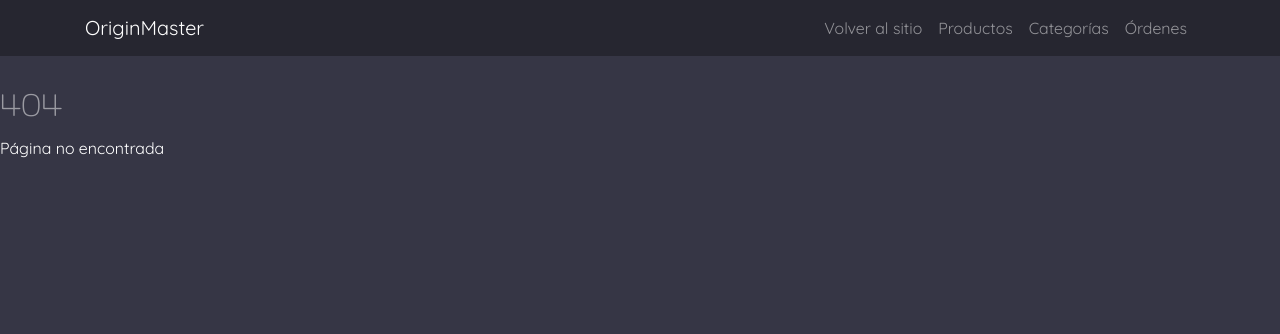
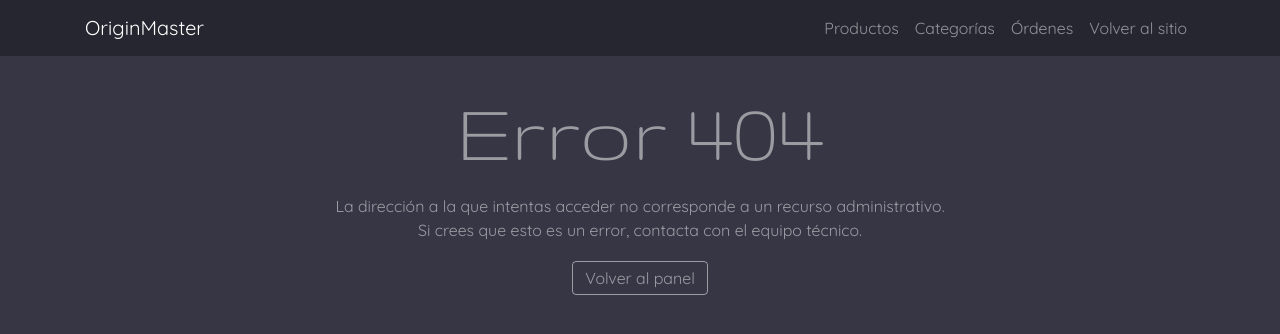
Before and after one commit to nachopiris/ecommerce-ft04-g11, a React (Create React App) app in the folder client/: page /admin in a window 1280 px wide. Before the commit this address had no page. Shown: the top 334 px of the page. Built offline with nearby package versions, Linux system fonts and the light colour scheme.

Commit message:
adds error404 and styles, adds categories to products table, modifies error404 render, fixes unhandled rejection on products table, adds error404 to product route, modifies admin navbar

```diff
--- a/client/src/App.js
+++ b/client/src/App.js
@@ -9,6 +9,7 @@ import HomePage from './components/HomePage';
 import Navbar from './components/Navbar';
 import Orders from './components/Orders'
 import Cart from './components/Cart/Cart'
+import Error404 from './components/Error404'
 
 function App() {
     return (
@@ -23,17 +24,9 @@ function App() {
                 <Route exact path="/admin/productos" component={AdminProducts} />
                 <Route exact path="/admin/categorias" component={AddCategories} />
                 <Route exact path="/admin/ordenes" component={Orders} />
-                <Route path="/admin/*">
-                    <div>
-                        <h1>404</h1>
-                        <p>Recursos administrativos no encontrados</p>
-                    </div>
-                </Route>
 
-                <Route path="*">
-                    <h1>404</h1>
-                    <p>Página no encontrada</p>
-                </Route>
+
+                <Route path="*" component={Error404} />
 
 
             </Switch>
--- a/client/src/components/AdminProducts/Edit.jsx
+++ b/client/src/components/AdminProducts/Edit.jsx
@@ -11,7 +11,7 @@ function Edit({ show, handleClose, product, updateProduct, allCategories }) {
         description,
         stock,
         price,
-                categories: categories.map(item => item.id),
+        categories: categories ? categories.map(item => item.id) : [],
         categoriesToDelete: []
     });
 
@@ -22,7 +22,7 @@ function Edit({ show, handleClose, product, updateProduct, allCategories }) {
             description,
             stock,
             price,
-                        categories: categories.map(item => item.id),
+            categories: categories ? categories.map(item => item.id) : [],
             categoriesToDelete: []
         });
     }, [product, product.categories]);
--- a/client/src/components/AdminProducts/ItemList.jsx
+++ b/client/src/components/AdminProducts/ItemList.jsx
@@ -11,7 +11,7 @@ import { deleteProduct, updateProduct, getProducts, addCategoryToProduct, delete
 
 
 function ItemList({ product, deleteProduct, updateProduct, switchLoading, getProducts, page, allCategories, addCategoryToProduct, deleteCategoryToProduct }) {
-        const { id, name, description, stock, price, images } = product;
+    const { id, name, categories, stock, price, images } = product;
     const image = JSON.parse(images)[0];
 
     const [state, setState] = useState({
@@ -70,6 +70,9 @@ function ItemList({ product, deleteProduct, updateProduct, switchLoading, getPro
                 <img width="64" className="img-thumbnail" src={image} />
             </td>
             <td className="align-middle">{name}</td>
+            <td className="align-middle" style={{ maxWidth: "100px" }}>{categories && categories.length > 0 ? categories.map(category => (
+                <span className="badge badge-secondary" style={{ margin: "3px" }}>{category.name}</span>
+            )) : <span>Sin categorías</span>}</td>
             <td className="align-middle">{stock}</td>
             <td className="align-middle">{price}</td>
             <td className="align-middle">
--- a/client/src/components/AdminProducts/List.jsx
+++ b/client/src/components/AdminProducts/List.jsx
@@ -8,11 +8,12 @@ function List({ products, page }) {
         <Table striped bordered hover responsive size="sm" variant="dark">
             <thead>
                 <tr>
-                                        <th>Image</th>
+                    <th>Imagen</th>
                     <th>Título</th>
+                    <th>Categorías</th>
                     <th>Stock</th>
                     <th>Precio</th>
-                                        <th>Acción</th>
+                    <th>Acciones</th>
                 </tr>
             </thead>
             <tbody>
--- /dev/null
+++ b/client/src/components/Error404.jsx
@@ -0,0 +1,22 @@
+import React from 'react'
+import { Container } from "react-bootstrap";
+import { Link, useLocation } from 'react-router-dom'
+import style from '../styles/error404.module.scss'
+
+export default function Error404() {
+    const location = useLocation();
+    return (
+        location.pathname.split('/')[1] !== "admin" ?
+            <Container className="text-center">
+                <h1 className="display-2">Error 404</h1>
+                <span className="text-white-50">Qué extraño, parece que no hay nada acá. Intenta seguir navegando desde el menú o regresa al catálogo.</span><br /><br />
+                <Link className={style.btn} exact to="/catalogo">Volver al catálogo</Link>
+            </Container> :
+            <Container className="text-center">
+                <h1 className="display-2">Error 404</h1>
+                <span className="text-white-50">La dirección a la que intentas acceder no corresponde a un recurso administrativo. <br />
+                Si crees que esto es un error, contacta con el equipo técnico.</span><br /><br />
+                <Link className={style.btn} exact to="/admin">Volver al panel</Link>
+            </Container>
+    )
+}
--- a/client/src/components/Navbar.jsx
+++ b/client/src/components/Navbar.jsx
@@ -87,9 +87,6 @@ export default function Navbar() {
                 <Navb.Collapse id="basic-navbar-nav">
                     {location.pathname.split('/')[1] === "admin" ? (
                         <Nav className="ml-auto">
-                            <NavLink className="nav-link" exact to="/">
-                                Volver al sitio
-                            </NavLink>
                             <NavLink className="nav-link" activeClassName="active" to="/admin/productos">
                                 Productos
                             </NavLink>
@@ -98,6 +95,9 @@ export default function Navbar() {
                             </NavLink>
                             <NavLink className="nav-link" activeClassName="active" to="/admin/ordenes">
                                 Órdenes
+                            </NavLink>
+                            <NavLink className="nav-link" exact to="/">
+                                Volver al sitio
                             </NavLink>
                         </Nav>) : (
                             <Nav className="ml-auto">
@@ -112,7 +112,7 @@ export default function Navbar() {
                                 </NavLink>
                                 <NavLink className="btn btn-dark" to="/admin">
                                     Administración
-                            </NavLink>
+                                </NavLink>
                             </Nav>
                         )}
                 </Navb.Collapse>
--- a/client/src/components/Product/Product.jsx
+++ b/client/src/components/Product/Product.jsx
@@ -16,6 +16,7 @@ import NumberFormat from "react-number-format";
 import { connect } from "react-redux";
 import { getProduct } from "../../actions/products";
 import { setProductToCart, getUserCart } from "../../actions/users";
+import Error404 from '../Error404'
 
 //***************CONECTADO AL STORE DE REDUX ********************/
 export function Product({ product, getProduct, setProductToCart, getUserCart, userCart }) {
@@ -67,7 +68,7 @@ export function Product({ product, getProduct, setProductToCart, getUserCart, us
 
     return (
         <Container>
-      {product && (
+            {product ? (
                 <React.Fragment>
                     <Row className="mb-4">
                         <Col className="">
@@ -219,7 +220,7 @@ export function Product({ product, getProduct, setProductToCart, getUserCart, us
                         </Col>
                     </Row>
                 </React.Fragment>
-      )}
+            ) : <Error404 />}
         </Container>
     );
 }
--- /dev/null
+++ b/client/src/styles/error404.module.scss
@@ -0,0 +1,15 @@
+.btn {
+    padding: 0.375rem 0.75rem;
+    border: 1px solid rgba(255, 255, 255, 0.5);
+    background: transparent;
+    border-radius: 0.25rem;
+    color: rgba(255, 255, 255, 0.5);
+    font-size: 1rem;
+    font-weight: 400;
+    text-decoration: none !important;
+}
+
+.btn:hover {
+    background-color: rgb(255, 255, 255);
+    color: #363645;
+}
```
Lines whose indentation alone changed are shown as unchanged.
